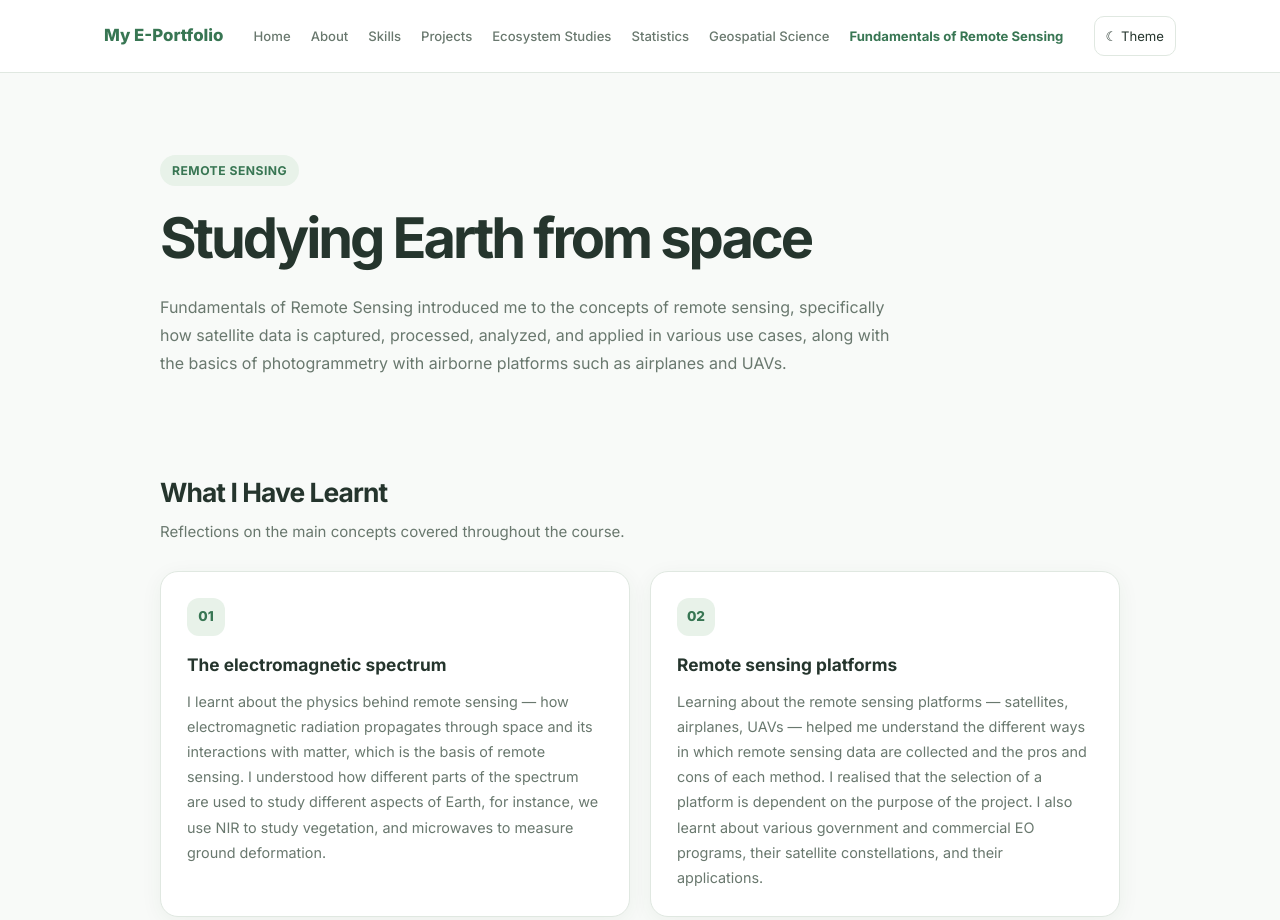
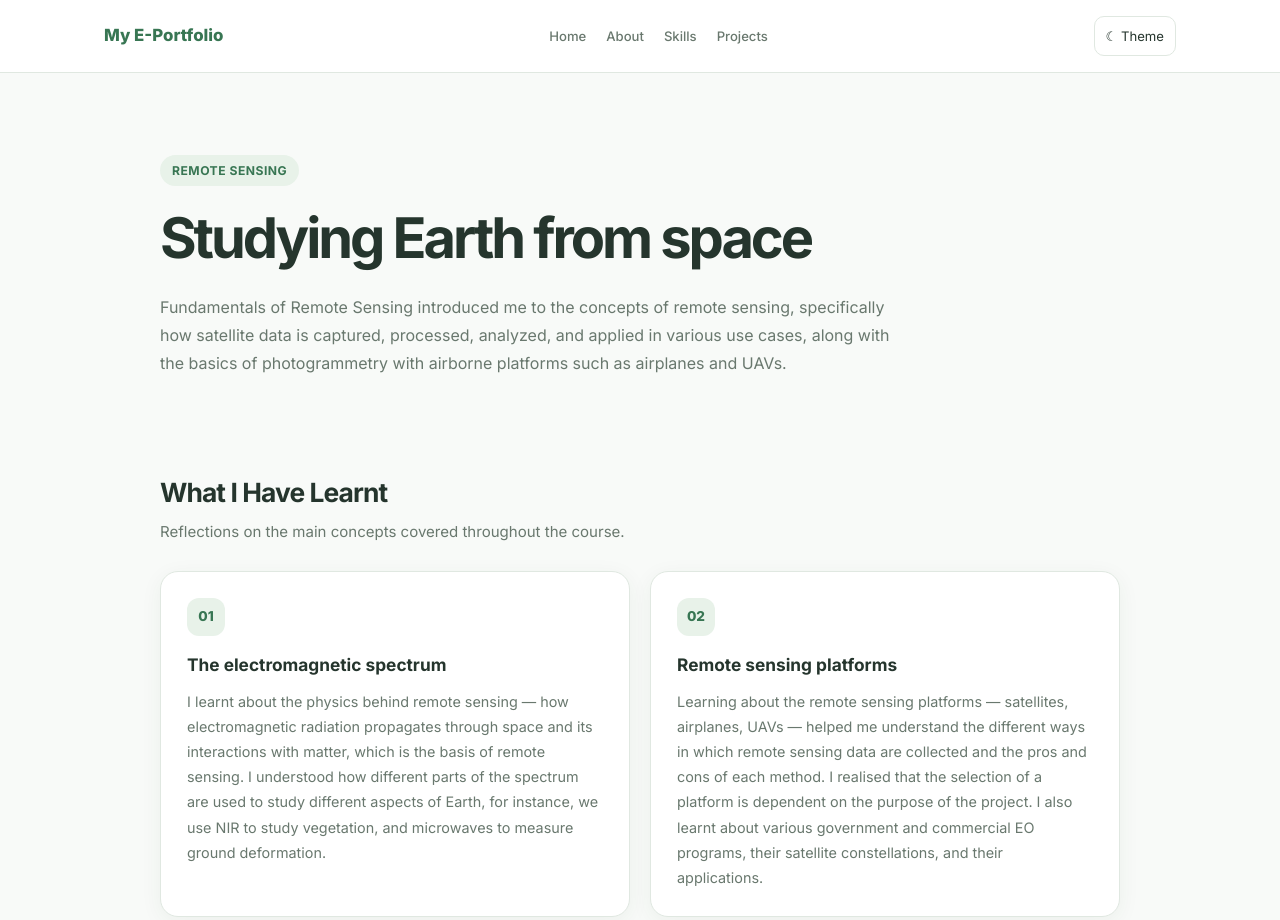
Before and after one commit to devashree-rajebahadur/gis-portfolio, a plain HTML site: page frs-reflections.html in a window 1280 px wide. Shown: the top 920 px of the page. Drawn offline with Linux system fonts and the light colour scheme.

Commit message:
Update frs-reflections.html

```diff
--- a/frs-reflections.html
+++ b/frs-reflections.html
@@ -548,14 +548,6 @@
         <a href="about.html">About</a>
         <a href="skills.html">Skills</a>
         <a href="projects.html">Projects</a>
-        <a href="reflections.html">Ecosystem Studies</a>
-        <a href="statistics-reflections.html">Statistics</a>
-        <a href="geospatial-reflections.html" >
-          Geospatial Science
-        </a>
-        <a href="frs-reflections.html" class="active">
-         Fundamentals of Remote Sensing
-        </a>
       </nav>
 
       <button
```
